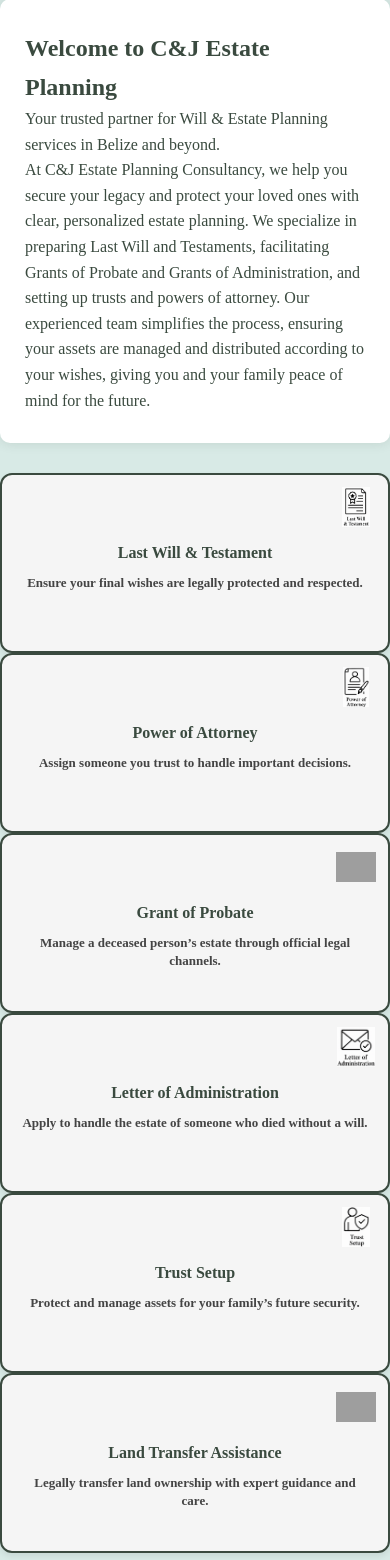
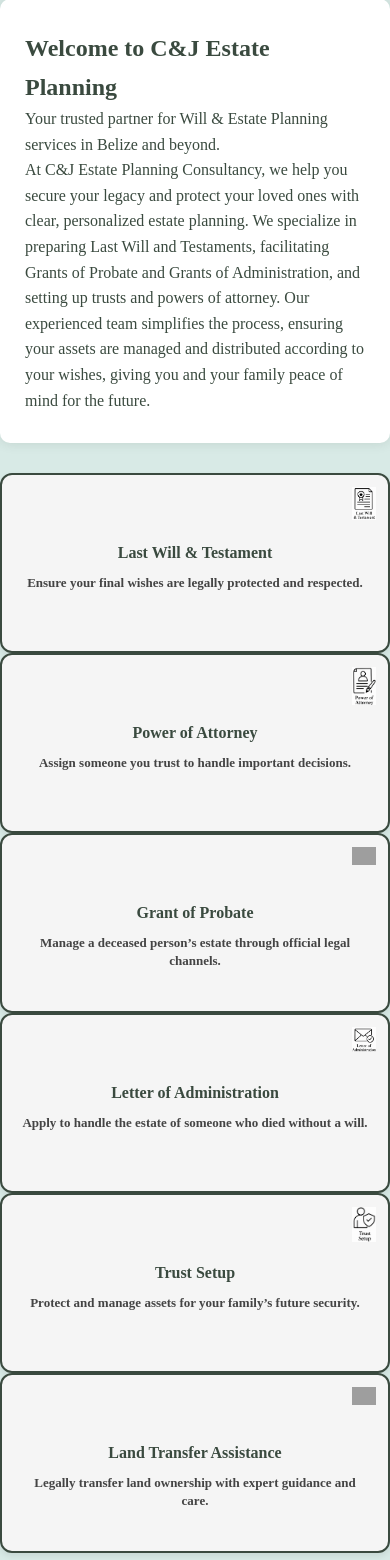
Before and after one commit to cheddy501/teddy-will-testament, a PHP site: page / in a window 390 px wide. Shown: the part 1258-2818 px from the top of the page. Run offline with PHP 8.4, Linux system fonts and the light colour scheme; grey boxes are pictures that could not be loaded.

Commit message:
Update style.css

```diff
--- a/css/style.css
+++ b/css/style.css
@@ -348,4 +348,35 @@ footer {
     box-shadow: none;
     border-radius: 0;
   }
+
+.service-box img.service-icon {
+  position: absolute;
+  top: 12px;
+  right: 12px;
+  width: 35px;
+  height: auto;
+  object-fit: contain;
+  z-index: 2;
 }
+
+/* Optional: service box adjustments */
+.service-box {
+  position: relative;
+  padding-top: 50px; /* make space for the icon */
+}
+
+/* Responsive icon sizing */
+@media (max-width: 768px) {
+  .service-box img.service-icon {
+    width: 28px;
+  }
+}
+
+@media (max-width: 480px) {
+  .service-box img.service-icon {
+    width: 24px;
+  }
+}
+
+
+}
```
